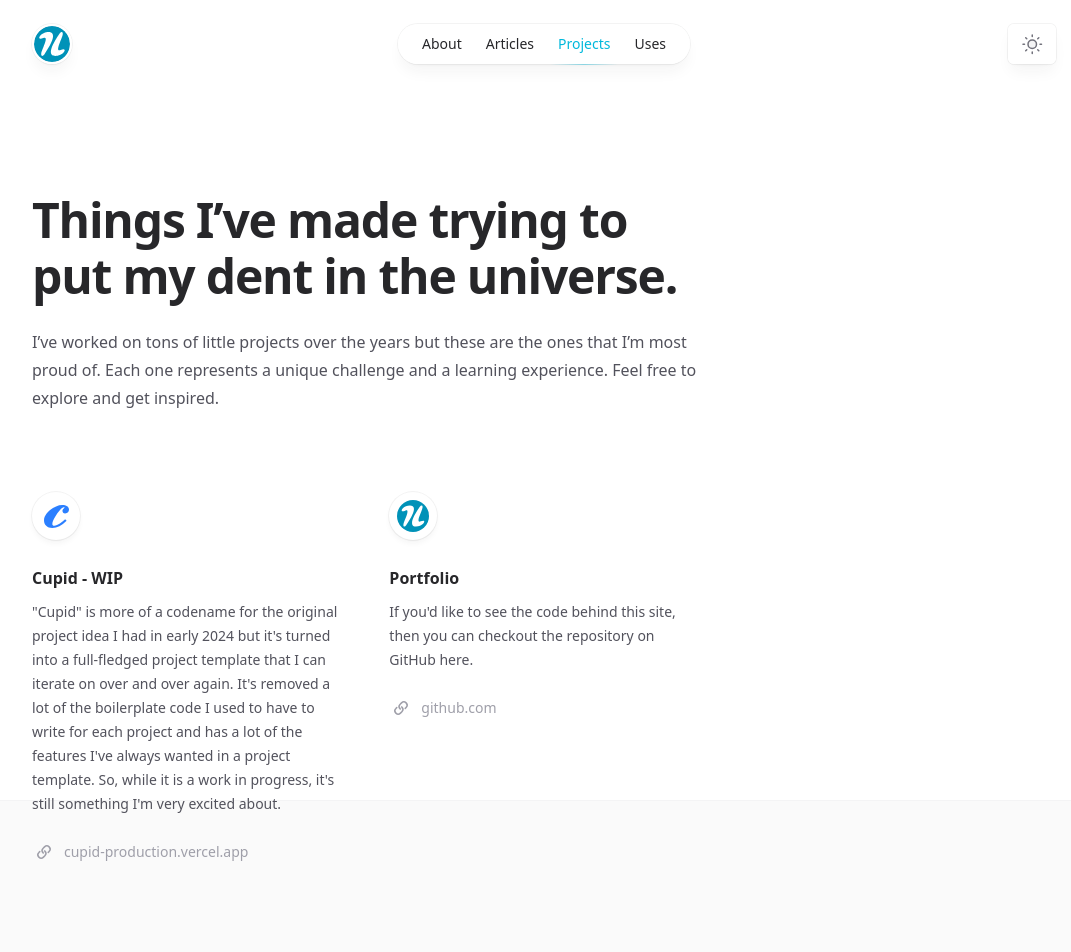
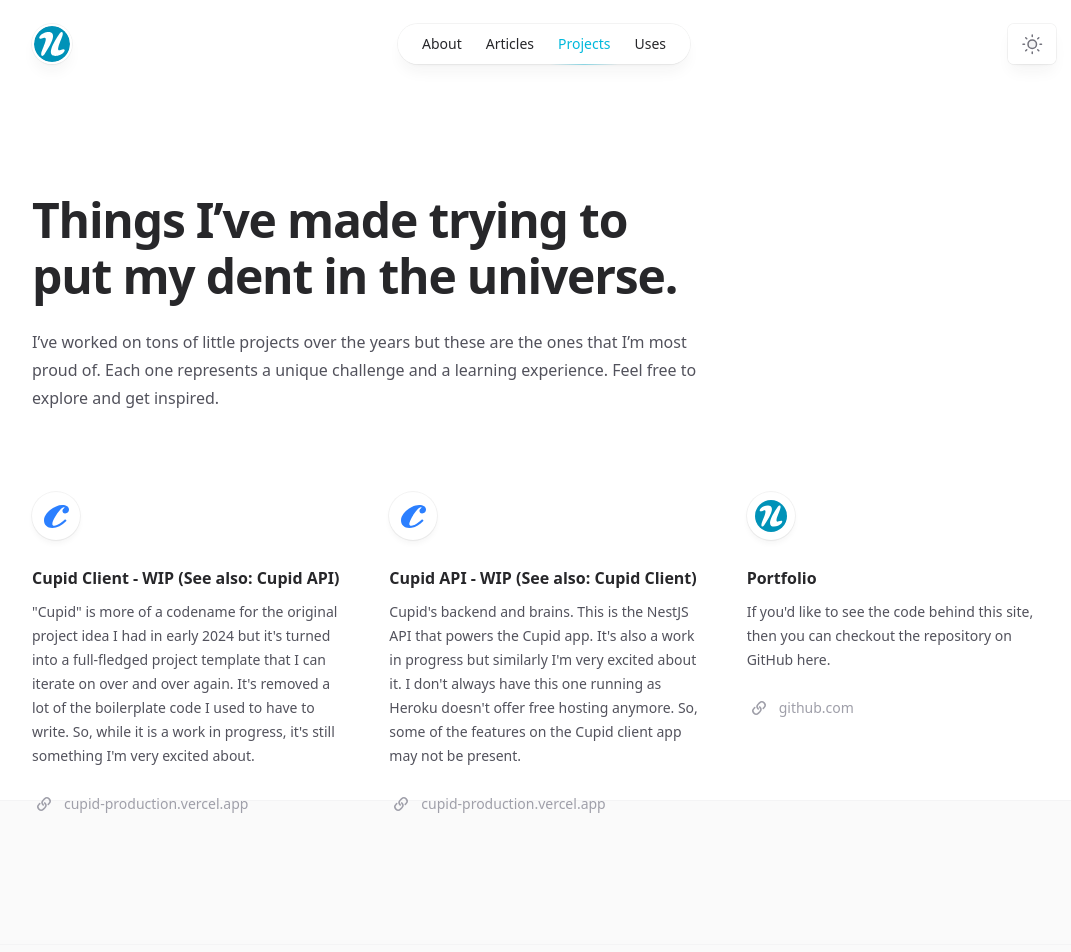
Before and after one commit to patrickjameslawrence/portfolio, a Next.js app: page /projects in a window 1280 px wide. Shown: the top 952 px of the page, without its empty margins (96-1167 px from the left). Built offline with nearby package versions, Linux system fonts and the light colour scheme.

Commit message:
Added a section in projects for the Cupid API

```diff
--- a/src/app/projects/page.tsx
+++ b/src/app/projects/page.tsx
@@ -8,9 +8,19 @@ import { SimpleLayout } from '@/components/SimpleLayout'
 
 const projects = [
   {
-    name: 'Cupid - WIP',
+    name: 'Cupid Client - WIP (See also: Cupid API)',
     description:
-      "\"Cupid\" is more of a codename for the original project idea I had in early 2024 but it's turned into a full-fledged project template that I can iterate on over and over again. It's removed a lot of the boilerplate code I used to have to write for each project and has a lot of the features I've always wanted in a project template. So, while it is a work in progress, it's still something I'm very excited about.",
+      "\"Cupid\" is more of a codename for the original project idea I had in early 2024 but it's turned into a full-fledged project template that I can iterate on over and over again. It's removed a lot of the boilerplate code I used to have to write. So, while it is a work in progress, it's still something I'm very excited about.",
+    link: {
+      href: 'https://cupid-production.vercel.app',
+      label: 'cupid-production.vercel.app'
+    },
+    logo: logoCupid
+  },
+  {
+    name: 'Cupid API - WIP (See also: Cupid Client)',
+    description:
+      "Cupid's backend and brains. This is the NestJS API that powers the Cupid app. It's also a work in progress but similarly I'm very excited about it. I don't always have this one running as Heroku doesn't offer free hosting anymore. So, some of the features on the Cupid client app may not be present.",
     link: {
       href: 'https://cupid-production.vercel.app',
       label: 'cupid-production.vercel.app'
```
